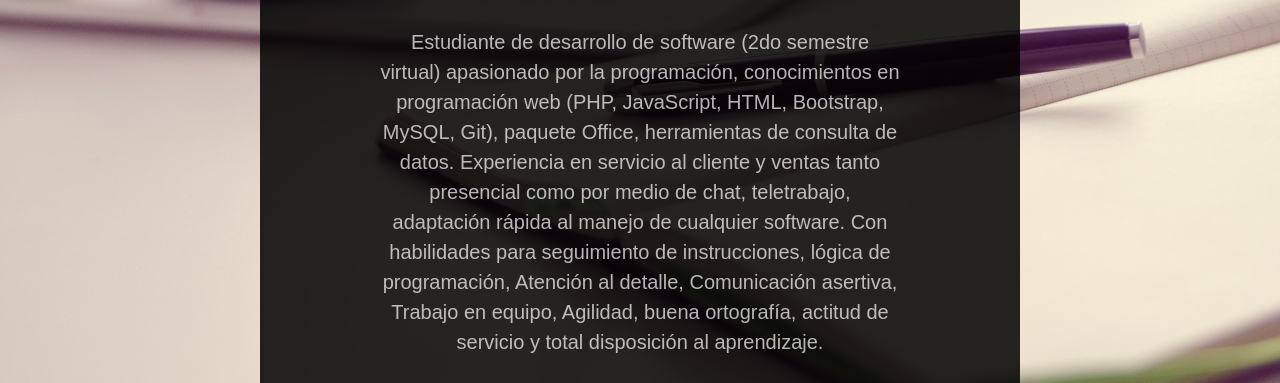
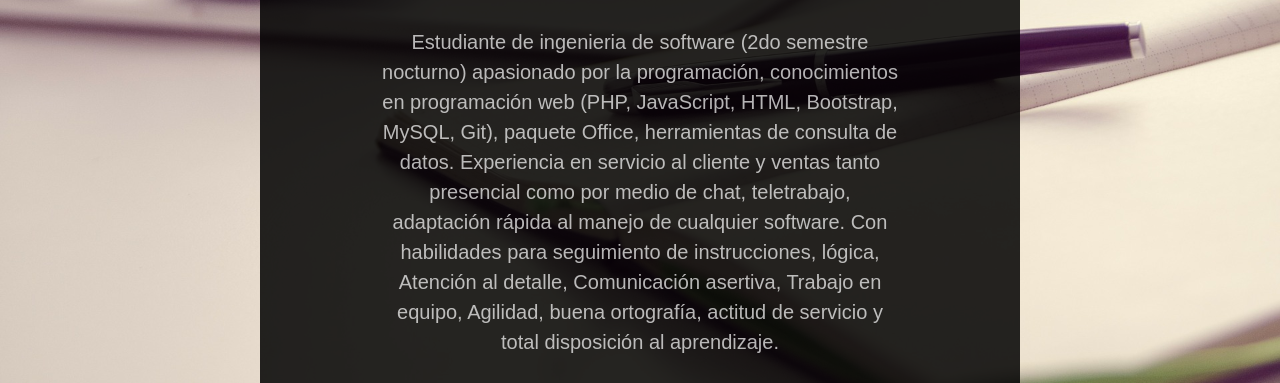
Before and after one commit to smithrivas/perfil, a plain HTML site: page index.html in a window 1280 px wide. Shown: the part 463-846 px from the top of the page. Drawn offline with Linux system fonts and the light colour scheme; files whose address does not match are found by name.

Commit message:
Actualización 21/08

```diff
--- a/index.html
+++ b/index.html
@@ -78,7 +78,7 @@
 								<img src="images/fondo_perfil2.jpg" alt="Free HTML5 Wesbite Template by FreeHTML5.co" class="img-circle" width="150" height="150">
 							</figure>
 							<h1>Brayan Smith Rivas</h1>
-							<p>Estudiante de desarrollo de software (2do semestre virtual) apasionado por la programación, conocimientos en programación web (PHP, JavaScript, HTML, Bootstrap, MySQL, Git), paquete Office, herramientas de consulta de datos. Experiencia en servicio al cliente y ventas tanto presencial como por medio de chat, teletrabajo, adaptación rápida al manejo de cualquier software. Con habilidades para seguimiento de instrucciones, lógica de programación, Atención al detalle, Comunicación asertiva, Trabajo en equipo, Agilidad, buena ortografía, actitud de servicio y total disposición al aprendizaje.	 </p>
+							<p>Estudiante de ingenieria de software (2do semestre nocturno) apasionado por la programación, conocimientos en programación web (PHP, JavaScript, HTML, Bootstrap, MySQL, Git), paquete Office, herramientas de consulta de datos. Experiencia en servicio al cliente y ventas tanto presencial como por medio de chat, teletrabajo, adaptación rápida al manejo de cualquier software. Con habilidades para seguimiento de instrucciones, lógica, Atención al detalle, Comunicación asertiva, Trabajo en equipo, Agilidad, buena ortografía, actitud de servicio y total disposición al aprendizaje.</p>
 						</div>
 					</div>
 					<div class="row">
```
